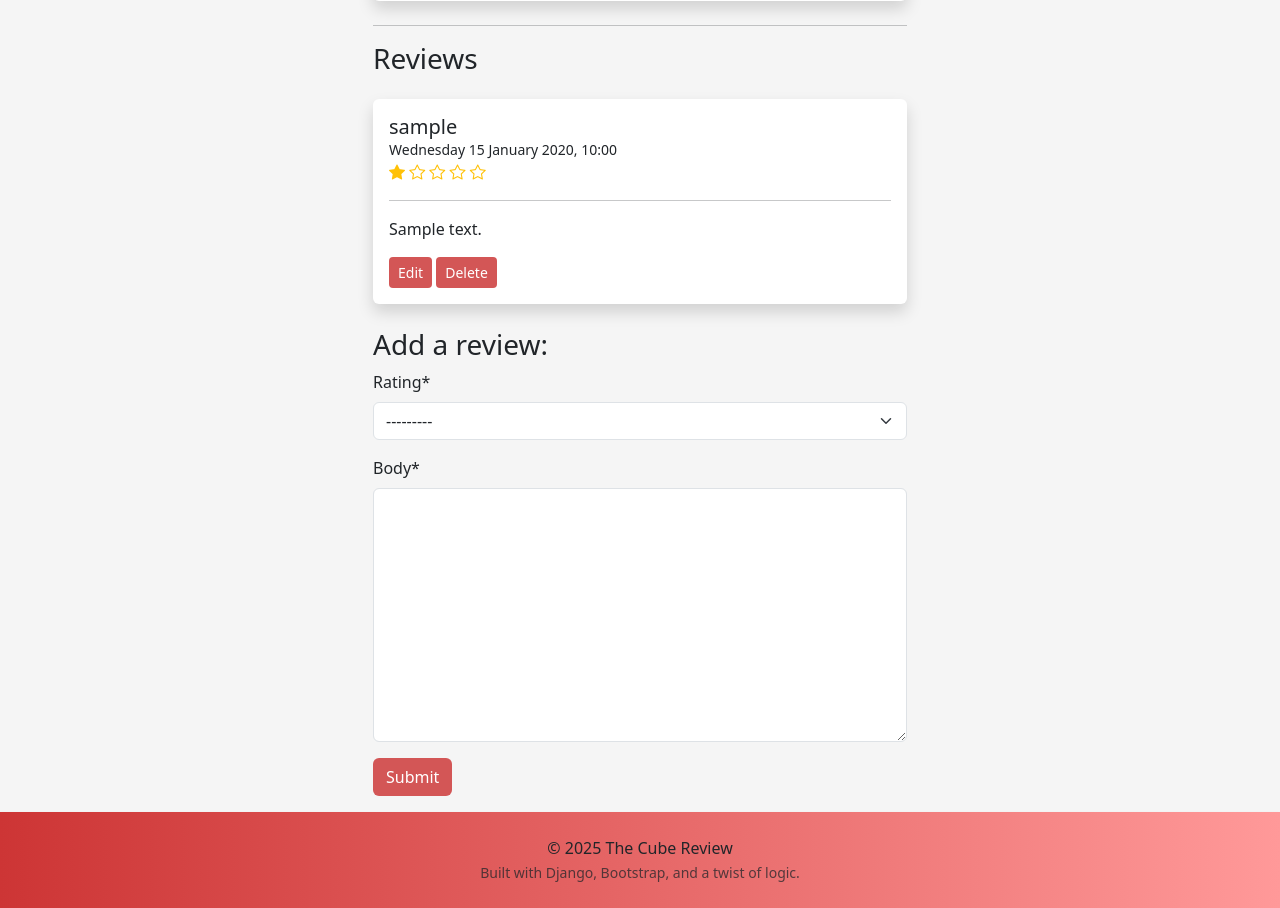
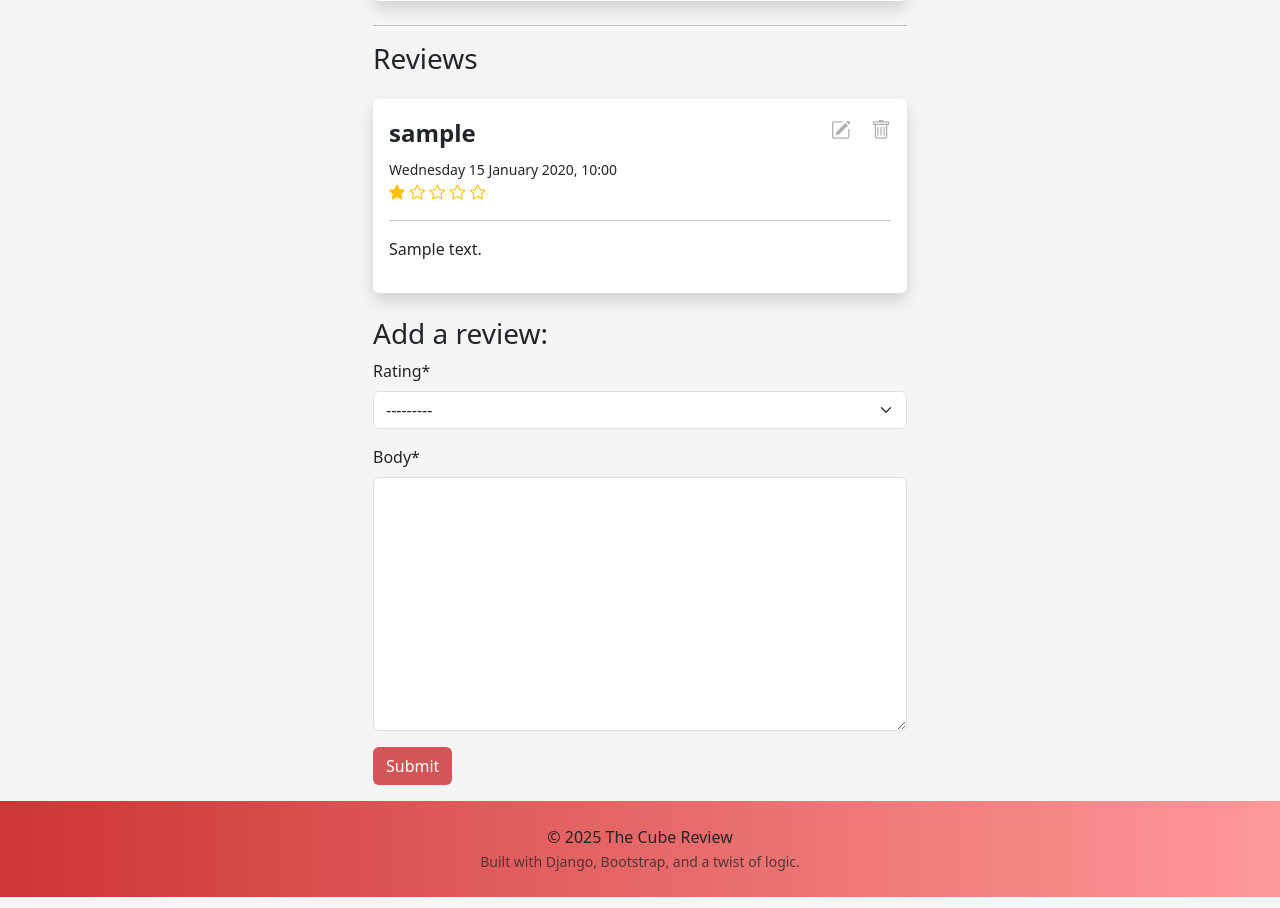
Before and after one commit to arun-dhanjal/the_cube_review, a Django app: page /reviews/1/ in a window 1280 px wide. Shown: the part 853-1761 px from the top of the page. Run offline with Django 4.2, Linux system fonts and the light colour scheme; a user stored in the database is signed in; tables that the repository leaves empty hold one stand-in row (values such as "Sample post"); some libraries are stand-ins or nearby versions.

Commit message:
Update edit and delete button locations and styling for reviews

```diff
--- a/reviews/templates/reviews/puzzle_detail.html
+++ b/reviews/templates/reviews/puzzle_detail.html
@@ -108,8 +108,44 @@
                         faded{% elif not review.is_approved %}d-none{% endif %}">
                         <div class="card-body">
 
-                            <!-- Author -->
-                            <h5 class="card-title mb-0">{{ review.author }}</h5>
+                            <!-- Author and buttons -->
+                            <div class="card-title d-flex justify-content-between">
+                                <div>
+                                    <span class="fw-bold fs-4">{{ review.author }}</span>
+                                </div>
+                                <div>
+                                    <!-- Edit and delete buttons -->
+                                    {% if review.author == request.user %}
+                                        <div>
+                                            <a href="{% url 'edit_review' review.pk %}" class="edit-button btn-sm p-0 me-3"><i class="bi bi-pencil-square fs-5"></i></a>
+                                            <a href="#" class="delete-button btn-sm p-0" data-bs-toggle="modal" data-bs-target="#deleteModal{{ review.pk }}"><i class="bi bi-trash fs-5"></i></a>
+                                        </div>
+
+                                        <!-- Modal when deleting review -->
+                                        <div class="modal fade" id="deleteModal{{ review.pk }}" tabindex="-1" aria-labelledby="deleteModalLabel{{ review.pk }}" aria-hidden="true">
+                                            <div class="modal-dialog">
+                                                <div class="modal-content">
+                                                    <div class="modal-header">
+                                                        <h5 class="modal-title" id="deleteModalLabel{{ review.pk }}">Confirm Deletion</h5>
+                                                        <button type="button" class="btn-close" data-bs-dismiss="modal" aria-label="Close"></button>
+                                                    </div>
+                                                    <div class="modal-body">
+                                                        Are you sure you want to delete your review? This can't be undone.
+                                                    </div>
+                                                    <div class="modal-footer">
+                                                        <button type="button" class="btn" data-bs-dismiss="modal">Cancel</button>
+                                                        <form method="post" action="{% url 'delete_review' review.pk %}">
+                                                            {% csrf_token %}
+                                                            <button type="submit" class="btn">Delete</button>
+                                                        </form>
+                                                    </div>
+                                                </div>
+                                            </div>
+                                        </div>
+
+                                    {% endif %}
+                                </div>
+                            </div>
 
                             <!-- Date posted -->
                             <p class="small mb-0">{{ review.created_at|date:"l j F Y, H:i" }}</p>
@@ -142,36 +178,6 @@
                                 <p class="small">(Edited {{ review.updated_at|date:"l j F Y, H:i" }})</p>
                             {% endif %}
 
-                            <!-- Buttons -->
-                            {% if review.author == request.user %}
-                                <a href="{% url 'edit_review' review.pk %}" class="btn btn-sm">Edit</a>
-                                <button type="button" class="btn btn-sm" data-bs-toggle="modal" data-bs-target="#deleteModal{{ review.pk }}">
-                                    Delete
-                                </button>
-
-                                <!-- Modal when deleting review -->
-                                <div class="modal fade" id="deleteModal{{ review.pk }}" tabindex="-1" aria-labelledby="deleteModalLabel{{ review.pk }}" aria-hidden="true">
-                                    <div class="modal-dialog">
-                                        <div class="modal-content">
-                                            <div class="modal-header">
-                                                <h5 class="modal-title" id="deleteModalLabel{{ review.pk }}">Confirm Deletion</h5>
-                                                <button type="button" class="btn-close" data-bs-dismiss="modal" aria-label="Close"></button>
-                                            </div>
-                                            <div class="modal-body">
-                                                Are you sure you want to delete this review?
-                                            </div>
-                                            <div class="modal-footer">
-                                                <button type="button" class="btn" data-bs-dismiss="modal">Cancel</button>
-                                                <form method="post" action="{% url 'delete_review' review.pk %}">
-                                                    {% csrf_token %}
-                                                    <button type="submit" class="btn">Delete</button>
-                                                </form>
-                                            </div>
-                                        </div>
-                                    </div>
-                                </div>
-
-                            {% endif %}
                         </div>
                     </div>
                 {% empty %}
```
